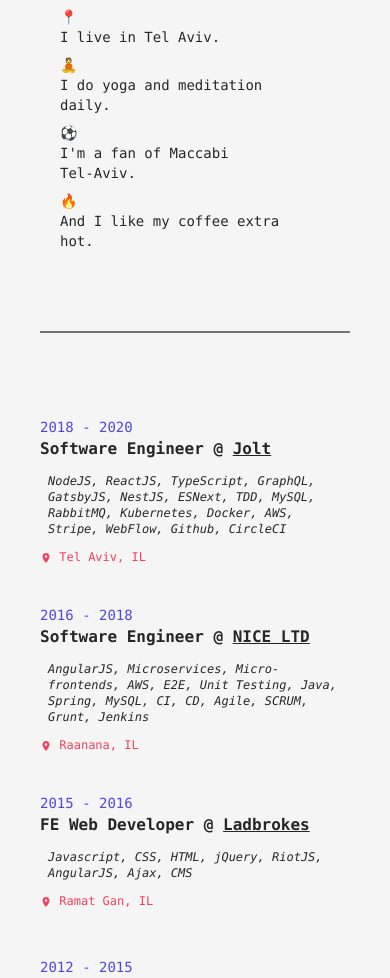
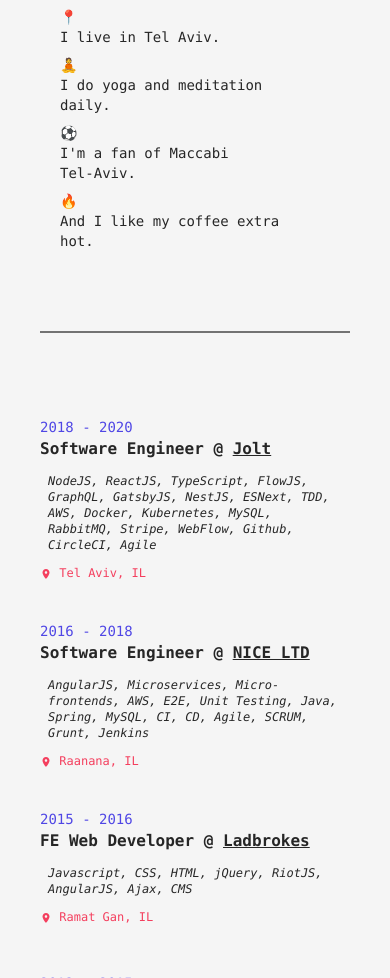
Before and after one commit to dabush-eliel/my-new-website, a Gatsby site: page / in a window 390 px wide. Shown: the part 1022-2000 px from the top of the page. Built offline with nearby package versions, Linux system fonts and the light colour scheme; Gatsby itself is replaced by a stand-in of ours.

Commit message:
some content fix and mobile image view

```diff
--- a/src/components/profile-image.css
+++ b/src/components/profile-image.css
@@ -1,6 +1,7 @@
+@media only screen and (min-width: 600px) {
     .profile-image {
         filter: blur(0.5px) grayscale(90%);
-    opacity: .9;
+        opacity: 0.9;
         transition: all 600ms ease-in-out;
     }
 
@@ -9,3 +10,4 @@
         opacity: 1;
         transform: scale(1.05);
     }
+}
--- a/src/utils/data/educations/education.js
+++ b/src/utils/data/educations/education.js
@@ -14,7 +14,7 @@
         description: `Specialized in web and mobile application. GPA 89/100.`,
         years: `2012 - 2015`,
         location: `Rishon LeZion, IL`,
-        skills: [`Web Development`, `AngularJS`, `NodeJS`, `MongoDB`, `Azure`]
+        skills: [`Algorithms`, `Design Patterns`, `Web Development`, `AngularJS`, `NodeJS`, `MongoDB`, `Azure`, `iOS`, `Android`]
         // link: "http://english.colman.ac.il/schools-departments-programs/school-of-computer-science/"
     }
 ];
--- a/src/utils/data/experiences/jobs.js
+++ b/src/utils/data/experiences/jobs.js
@@ -10,20 +10,22 @@
             `NodeJS`,
             `ReactJS`,
             `TypeScript`,
+            `FlowJS`,
             `GraphQL`,
             `GatsbyJS`,
             `NestJS`,
             `ESNext`,
             `TDD`,
+            `AWS`,
+            `Docker`,
+            `Kubernetes`,
             `MySQL`,
             `RabbitMQ`,
-            `Kubernetes`,
-            `Docker`,
-            `AWS`,
             `Stripe`,
             `WebFlow`,
             `Github`,
-            `CircleCI`
+            `CircleCI`,
+            `Agile`,
         ],
         tools: [],
         location: `Tel Aviv, IL`
--- a/src/utils/data/experiences/other-experience.js
+++ b/src/utils/data/experiences/other-experience.js
@@ -4,7 +4,7 @@
         title: `SYSTEM ADMINISTRATOR`,
         years: `2013 - 2015`,
         // description: `Managed physical and virtual servers, server rooms (HP), storage systems (NetApp) and virtualisation (VMWare) infrastructures and backups.`,
-        skills: [`VMWare`, `NetApp`, `PowerShell`],
+        skills: [`VMWare`, `NetApp`, `PowerShell`, `HP Servers`, `.NET`, `Javascript`],
         location: `Ramat Gan, IL`
     }
 ];
```
Lines whose indentation alone changed are shown as unchanged.
